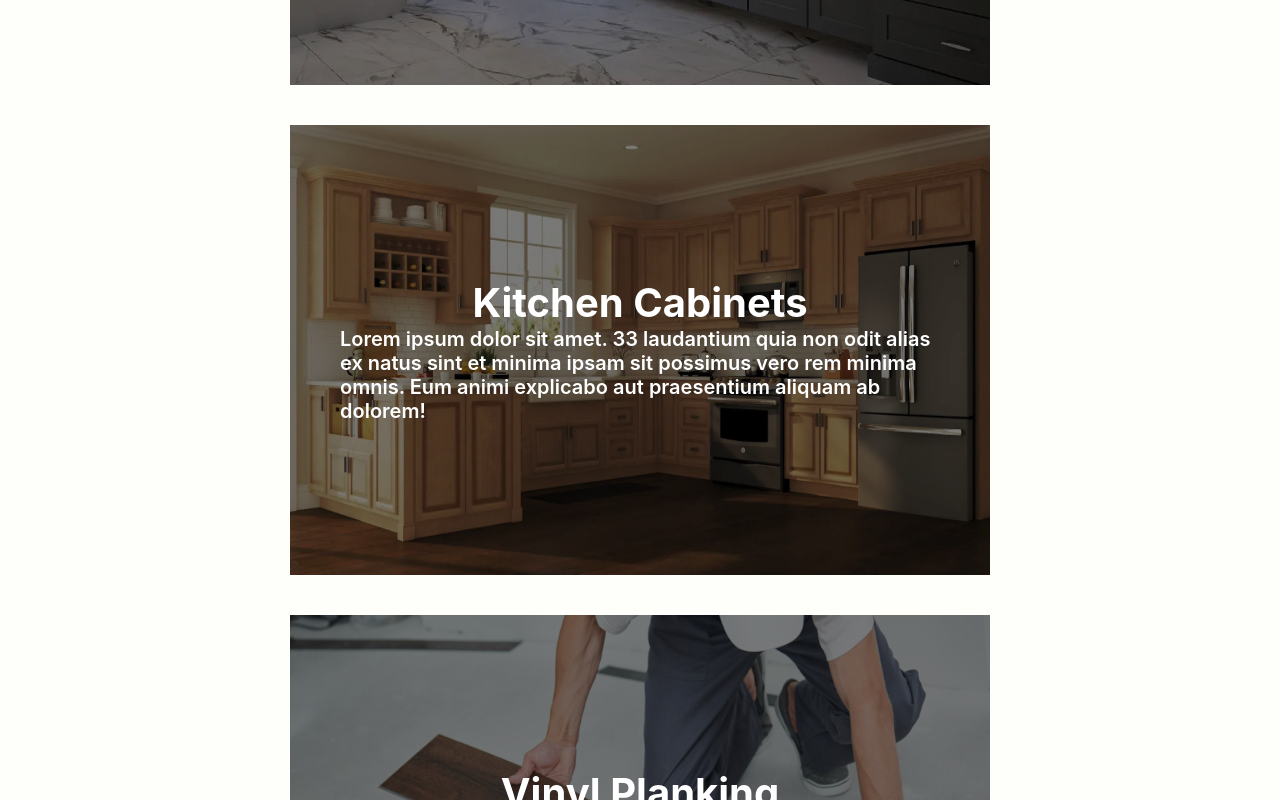
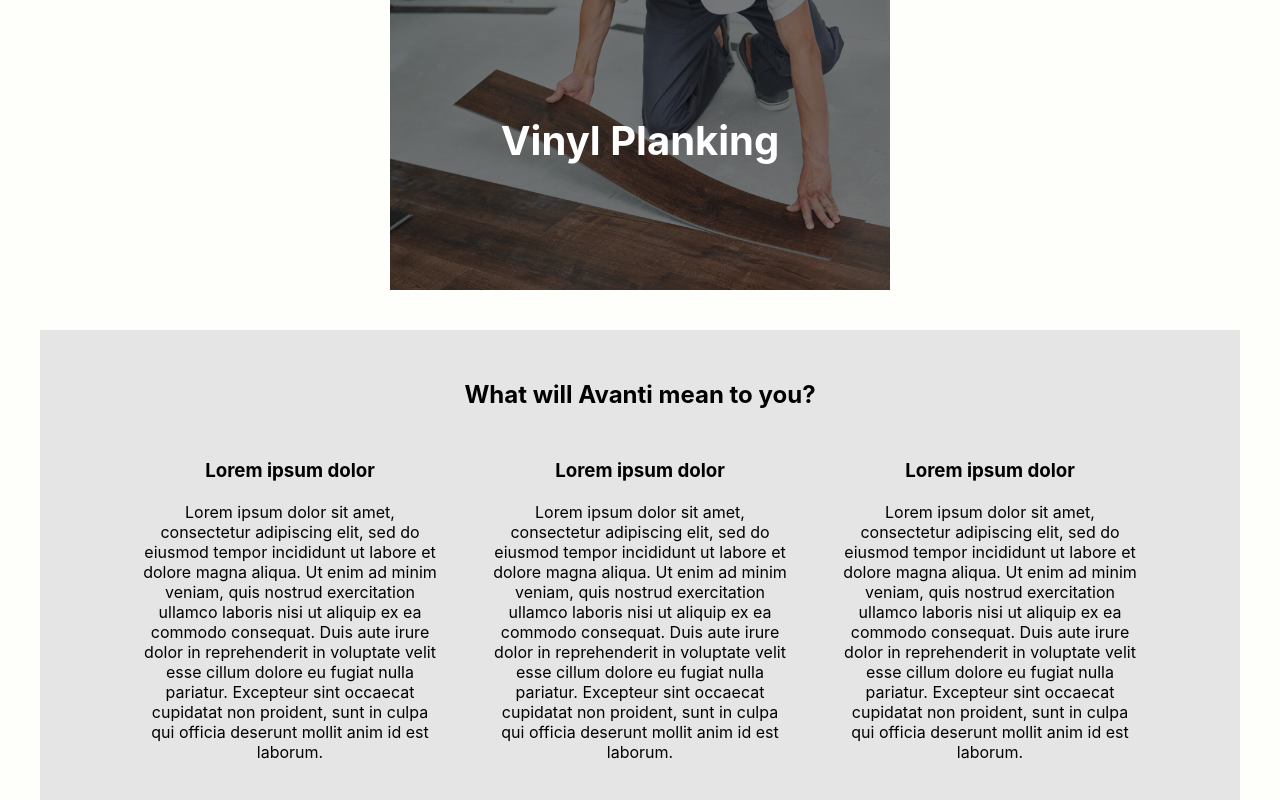
Before and after one commit to propitive/avanti-enterprises, a React (Create React App) app: page / in a window 1280 px wide. Shown: the part 880-1680 px from the top of the page. Built offline with nearby package versions, Linux system fonts and the light colour scheme.

Commit message:
work on footer

```diff
--- /dev/null
+++ b/src/components/Benefits/Benefits.css
@@ -0,0 +1,40 @@
+.benefits {
+  display: flex;
+  justify-content: center;
+  margin-bottom: 40px;
+}
+
+.benefits__container {
+  width: calc(100% - 80px);
+  background-color: #e5e5e5;
+  display: flex;
+  flex-direction: column;
+  align-items: center;
+}
+
+.benefits__header {
+  text-align: center;
+  margin: 50px 0 50px;
+}
+
+.benefits__text-container {
+  display: flex;
+  flex-direction: row;
+  margin: 0 0 80px;
+  max-width: 1300px;
+  gap: 50px;
+}
+
+.benefits__column {
+  max-width: 300px;
+}
+
+.benefits__column-title {
+  text-align: center;
+  margin: 0 0 20px 0;
+}
+
+.benefits__column-paragraph {
+  text-align: center;
+  margin: 0;
+}
--- /dev/null
+++ b/src/components/Benefits/Benefits.js
@@ -0,0 +1,49 @@
+function Benefits() {
+  return (
+    <section className="benefits">
+      <div className="benefits__container">
+        <h2 className="benefits__header">What will Avanti mean to you?</h2>
+        <div className="benefits__text-container">
+          <div className="benefits__column">
+            <h3 className="benefits__column-title">Lorem ipsum dolor</h3>
+            <p className="benefits__column-paragraph">
+              Lorem ipsum dolor sit amet, consectetur adipiscing elit, sed do
+              eiusmod tempor incididunt ut labore et dolore magna aliqua. Ut
+              enim ad minim veniam, quis nostrud exercitation ullamco laboris
+              nisi ut aliquip ex ea commodo consequat. Duis aute irure dolor in
+              reprehenderit in voluptate velit esse cillum dolore eu fugiat
+              nulla pariatur. Excepteur sint occaecat cupidatat non proident,
+              sunt in culpa qui officia deserunt mollit anim id est laborum.
+            </p>
+          </div>
+          <div className="benefits__column">
+            <h3 className="benefits__column-title">Lorem ipsum dolor</h3>
+            <p className="benefits__column-paragraph">
+              Lorem ipsum dolor sit amet, consectetur adipiscing elit, sed do
+              eiusmod tempor incididunt ut labore et dolore magna aliqua. Ut
+              enim ad minim veniam, quis nostrud exercitation ullamco laboris
+              nisi ut aliquip ex ea commodo consequat. Duis aute irure dolor in
+              reprehenderit in voluptate velit esse cillum dolore eu fugiat
+              nulla pariatur. Excepteur sint occaecat cupidatat non proident,
+              sunt in culpa qui officia deserunt mollit anim id est laborum.
+            </p>
+          </div>
+          <div className="benefits__column">
+            <h3 className="benefits__column-title">Lorem ipsum dolor</h3>
+            <p className="benefits__column-paragraph">
+              Lorem ipsum dolor sit amet, consectetur adipiscing elit, sed do
+              eiusmod tempor incididunt ut labore et dolore magna aliqua. Ut
+              enim ad minim veniam, quis nostrud exercitation ullamco laboris
+              nisi ut aliquip ex ea commodo consequat. Duis aute irure dolor in
+              reprehenderit in voluptate velit esse cillum dolore eu fugiat
+              nulla pariatur. Excepteur sint occaecat cupidatat non proident,
+              sunt in culpa qui officia deserunt mollit anim id est laborum.
+            </p>
+          </div>
+        </div>
+      </div>
+    </section>
+  );
+}
+
+export default Benefits;
--- /dev/null
+++ b/src/components/Footer/Footer.js
@@ -0,0 +1,3 @@
+function footer() {
+  return <footer className="footer"></footer>;
+}
--- a/src/components/Header/Header.css
+++ b/src/components/Header/Header.css
@@ -6,7 +6,7 @@
   justify-content: space-between;
   padding: 0 40px 0;
   background: #00294b;
-  height: 75px;
+  height: 90px;
   align-items: center;
 }
 
--- a/src/components/Main/Main.js
+++ b/src/components/Main/Main.js
@@ -1,3 +1,4 @@
+import Benefits from "../Benefits/Benefits";
 import Header from "../Header/Header";
 import ImageSlider from "../ImageSlider/ImageSlider";
 import ShowcaseCards from "../ShowcaseCards/ShowcaseCards";
@@ -8,6 +9,7 @@
       <Header />
       <ImageSlider />
       <ShowcaseCards />
+      <Benefits />
     </>
   );
 }
--- a/src/components/ShowcaseCards/ShowcaseCards.css
+++ b/src/components/ShowcaseCards/ShowcaseCards.css
@@ -9,8 +9,10 @@
 }
 
 .showcase__card {
-  width: 700px;
-  height: 450px;
+  /* width: 500px;
+    height: 300px; */
+  width: 500px;
+  height: 300px;
   display: flex;
   flex-direction: column;
   position: relative;
@@ -31,18 +33,20 @@
 }
 
 .showcase__card:hover .showcase__title {
-  opacity: 0.2;
+  opacity: 0;
   transition: opacity 0.5s ease-in-out;
 }
 
 .showcase__card:hover .showcase__paragraph {
-  opacity: 0.2;
+  opacity: 0;
   transition: opacity 0.5s ease-in-out;
 }
 
 .showcase__image {
-  width: 700px;
-  height: 450px;
+  /* width: 700px;
+  height: 450px; */
+  width: 500px;
+  height: 300px;
   position: absolute;
   z-index: -1;
   filter: brightness(50%);
--- a/src/components/ShowcaseCards/ShowcaseCards.js
+++ b/src/components/ShowcaseCards/ShowcaseCards.js
@@ -8,7 +8,7 @@
           <div key={card.id} className="showcase__card">
             <img className="showcase__image" src={card.src} />
             <h3 className="showcase__title">{card.title}</h3>
-            <p className="showcase__paragraph">{card.paragraph}</p>
+            {/* <p className="showcase__paragraph">{card.paragraph}</p> */}
           </div>
         );
       })}
--- a/src/index.css
+++ b/src/index.css
@@ -1,3 +1,5 @@
+@import url("/src/components/Benefits/Benefits.css");
+@import url("/src/components/Footer/Footer.css");
 @import url("/src/components/Header/Header.css");
 @import url("/src/components/ShowcaseCards/ShowcaseCards.css");
 
```
Also changed, not shown: src/components/Footer/Footer.css (added).
